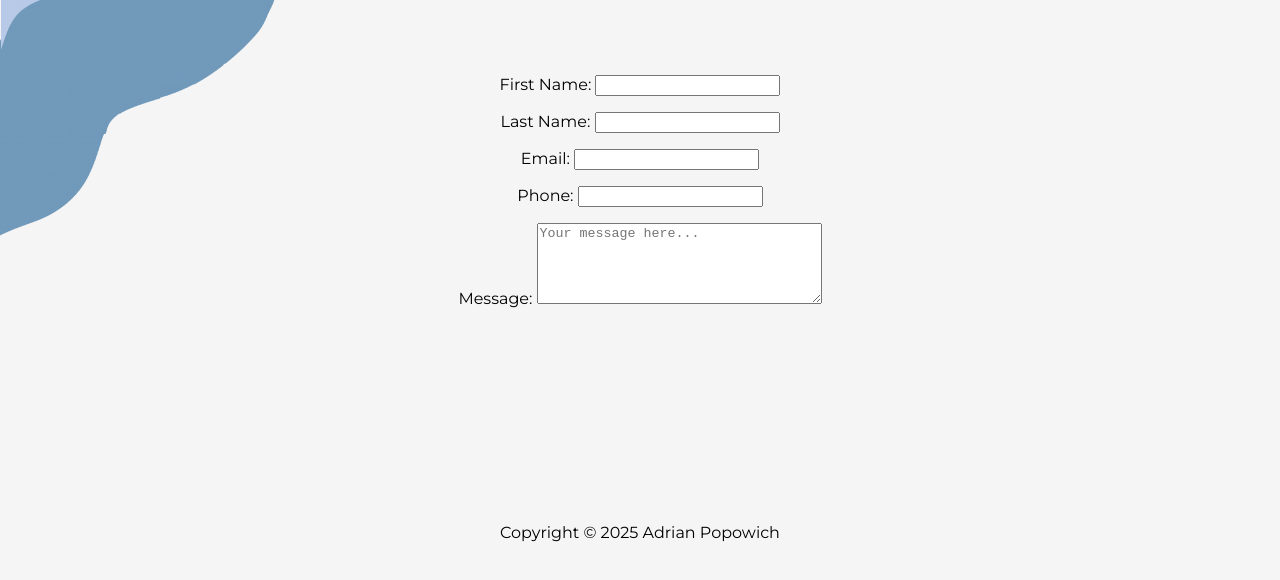
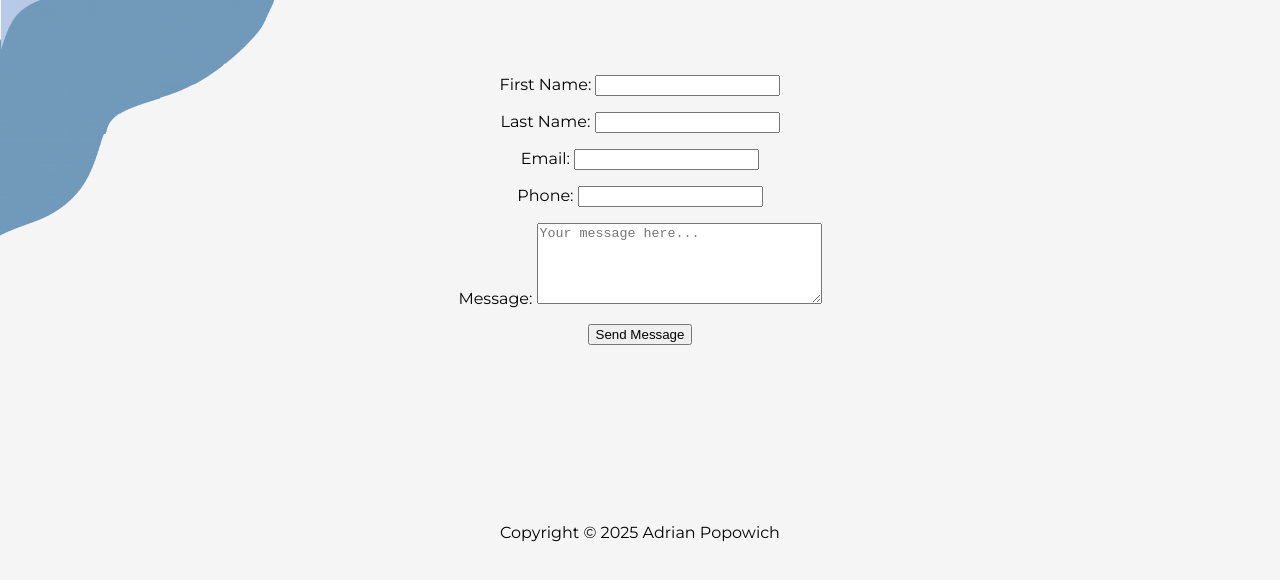
Before and after one commit to electricman07/AdrianPortfolioSmall, a plain HTML site: page contact.html in a window 1280 px wide. Shown: the part 242-822 px from the top of the page. Drawn offline with Linux system fonts and the light colour scheme.

Commit message:
added contact button

```diff
--- a/contact.html
+++ b/contact.html
@@ -59,6 +59,9 @@
                         <label for="message">Message: </label>
                         <textarea id="message" rows="5" cols="33" placeholder="Your message here..." required></textarea>
                     </div>
+                    <div>
+                        <button type="submit">Send Message</button>
+                    </div>
                 </form>
             </div>
         </section>
```
Lines whose indentation alone changed are shown as unchanged.
